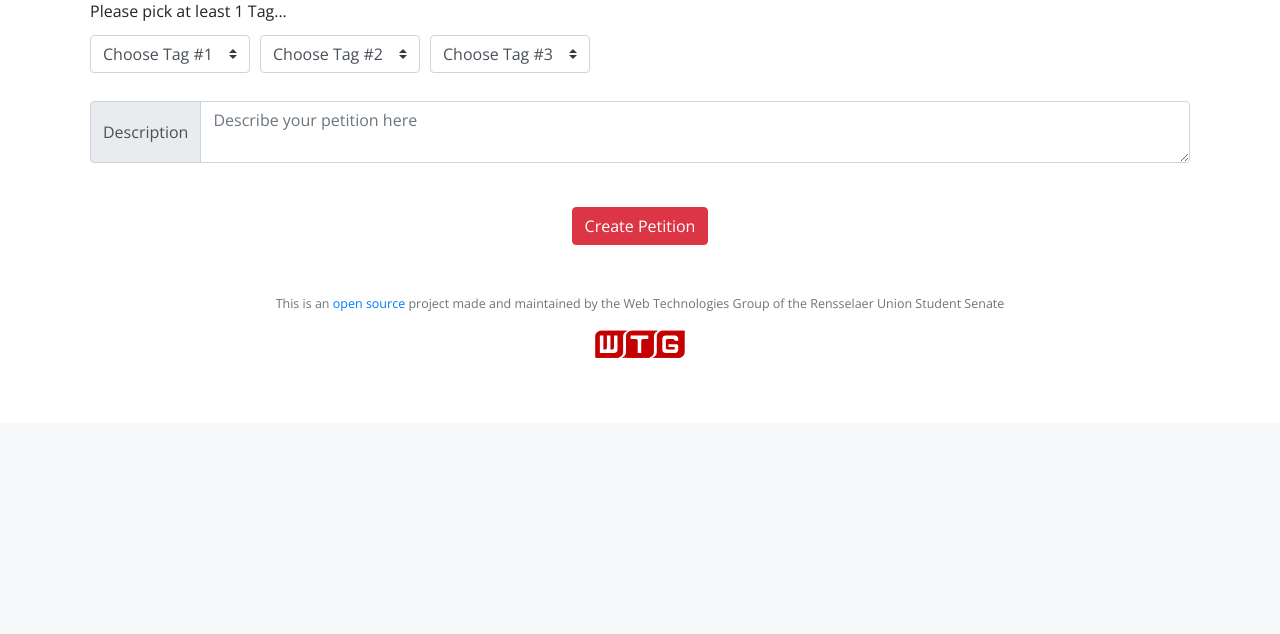
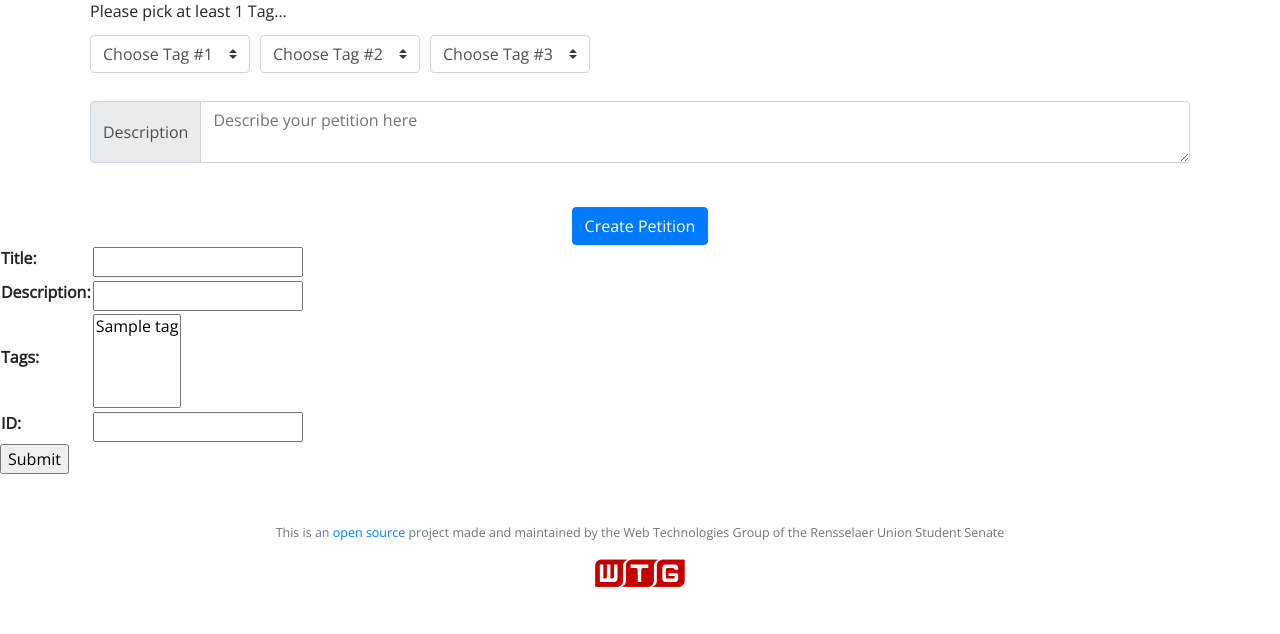
Before and after one commit to wtg/petitions-rewrite, a Django app: page /create/ in a window 1280 px wide. Shown: the part 377-1011 px from the top of the page. Before the commit the page ends 735 px from the top, so only its background shows below. Run offline with Django 3.2, Linux system fonts and the light colour scheme; tables that the repository leaves empty hold one stand-in row (values such as "Sample post"); some libraries are stand-ins or nearby versions; some web fonts are replaced.

Commit message:
Basic Functionality
- creating a petition now stores in the database

```diff
--- a/index/forms.py
+++ b/index/forms.py
@@ -4,10 +4,25 @@ from .models import Petition, Tag
 
 
 class CreatePetitionForm(forms.ModelForm):
+    """ title = forms.CharField(max_length=200)
+
+    description = forms.CharField(max_length=4000)  # The paragraph description """
+
+
+    """
     tags = forms.ModelMultipleChoiceField(
-        widget=forms.CheckboxSelectMultiple, queryset=Tag.objects.all(), required=True
+        widget=forms.SelectMultiple, queryset=Tag.objects.all(), required=True
+
     )
+    """
 
     class Meta:
         model = Petition
-        fields = ["title", "description", "tags"]
+        fields = ["title", "description", "tags", "ID"]
+        widgets = {
+            #'title' : forms.TextInput(attrs={'class' : 'form-control', 'placeholder' : "Enter petition name here", 'aria-label' : 'Petition', 'aria-describedby' : 'add-btn'})
+
+            #'description' : forms.TextInput(attrs={'class' : 'form-control', 'placeholder' : "Enter a brief description of your petition here", 'aria-label' : 'Petition', 'aria-describedby' : 'add-btn'})
+
+
+        }
--- a/index/models.py
+++ b/index/models.py
@@ -129,8 +129,7 @@ class Petition(models.Model):
     created_date = models.DateTimeField(
         db_index=True, default=timezone.now
     )  # Files the date created
-    expected_sig = models.IntegerField(
-        300
+    expected_sig = models.IntegerField(default=250
     )  # The expected signature to move to the next step
 
     author = models.ForeignKey(
--- a/index/static/petition/style.css
+++ b/index/static/petition/style.css
@@ -93,8 +93,6 @@ body {
 }
 
 .headingbar {
-        font-family: 'Pontiac';
-        background-color: #FFFFFF;
         text-align: center;
     }
 
--- a/index/templates/create-petition.html
+++ b/index/templates/create-petition.html
@@ -74,10 +74,17 @@
 <!--The 'send petition' button-->
 <div class="container" role="group" aria-label="sendPetition" >
     <div class="text-center">
-        <button type="button" class="btn btn-primary btn-danger">Create Petition</button>
+        <button type="button" class="btn btn-primary">Create Petition</button>
 
     </div>
 </div>
 
+<form action="{% url 'post_create' %}" method="POST" >
+    {% csrf_token %}
+    <table>
+        {{ form.as_table }}
+    </table>
+    <input type="submit" value="Submit">
+</form>
 
 {% endblock %}
--- a/index/urls.py
+++ b/index/urls.py
@@ -3,6 +3,7 @@ from . import views
 
 urlpatterns = [
     path("", views.index, name="index"),
-    path("create/", views.create, name="create"),
+    path("create/", views.get_create, name="create"),
+    path("post-create/", views.post_create, name="post_create"),
     path("all/", views.all, name="all"),
 ]
--- a/index/views.py
+++ b/index/views.py
@@ -1,7 +1,13 @@
 from django.shortcuts import render
 from django.views import generic
 from .forms import CreatePetitionForm
-from .models import Petition, Tag
+from .models import Petition, Tag, Signature
+from django.http import (
+    HttpResponse,
+    HttpResponseRedirect,
+    HttpResponseBadRequest,
+    HttpResponseNotAllowed,
+)
 
 
 def index(request):
@@ -14,9 +20,47 @@ def all(request):
     return render(request, "all.html")
 
 
-def create(request):
+def get_create(request):
+    print("get create")
     form = CreatePetitionForm()
     tags = Tag.objects.all().order_by("-label").reverse()
-    context = {"form": form, "tags": tags}
+    context = {
+        "form": form, "tags": tags
+    }
 
     return render(request, "create-petition.html", context=context)
+
+def post_create(request):
+    print("help")
+
+
+    if request.method != "POST":
+        return HttpResponseNotAllowed(["POST"])
+
+
+    form = CreatePetitionForm(request.POST)
+    print("created form")
+
+    if form.is_valid():
+        print("VALID FORM")
+        #petition = Petition.objects.get(pk=pk)
+        #description_of_petition = {etition.objects.}
+
+        #new_petition = Petition(title=form.cleaned_data['title'],description=form.cleaned_data['description'], tags=form.cleaned_data['tags'])
+        #petition.add_description(description_of_petition)
+
+        new_petition = form.save()
+
+        """ signature_of_creator = Signature(signer=request.user)
+        signature_of_creator.save()
+        new_petition.signatures.add(signature_of_creator) """
+        new_petition.save()
+
+
+        pk = form.cleaned_data["ID"]
+
+        #return HttpResponseRedirect("/petition/" + str(pk))
+        return HttpResponseRedirect("/create")
+
+
+    return HttpResponseBadRequest()
```
Also changed, not shown: index/migrations/0006_auto_20190416_2224.py (added).
